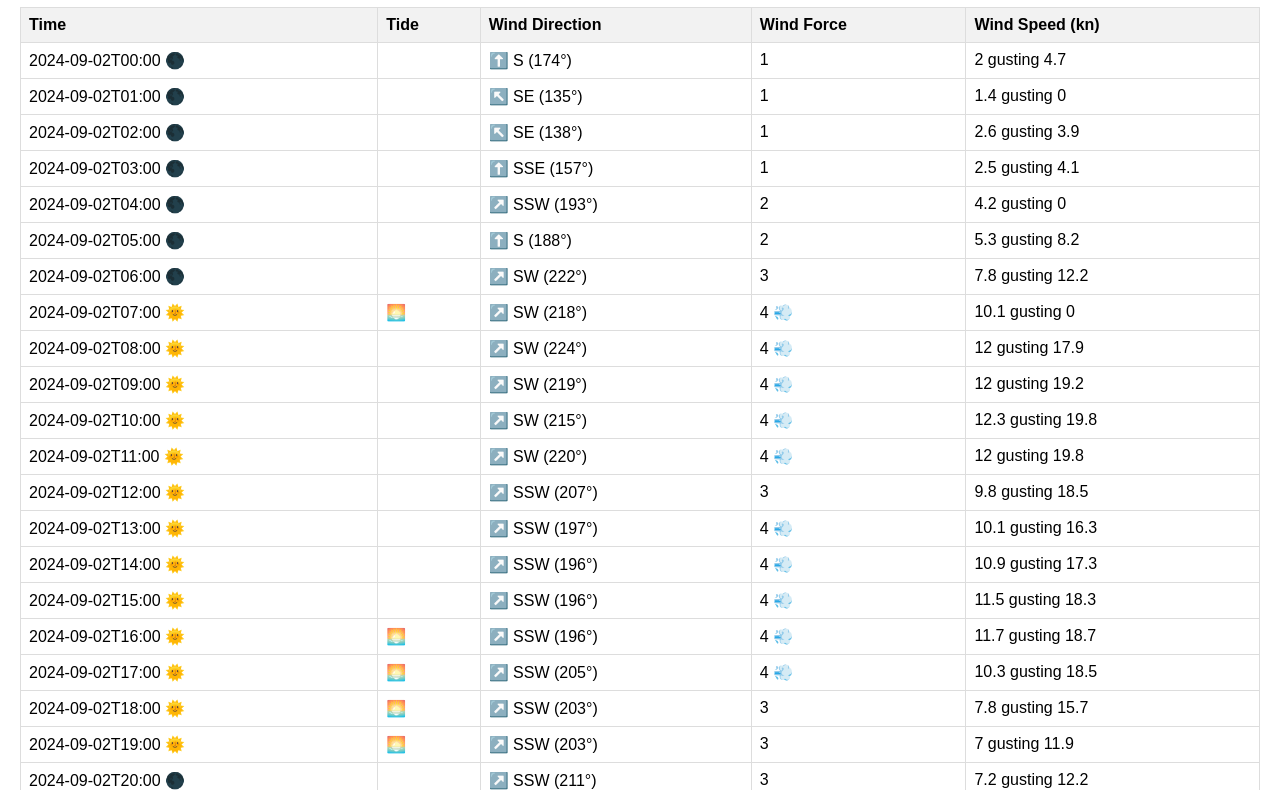
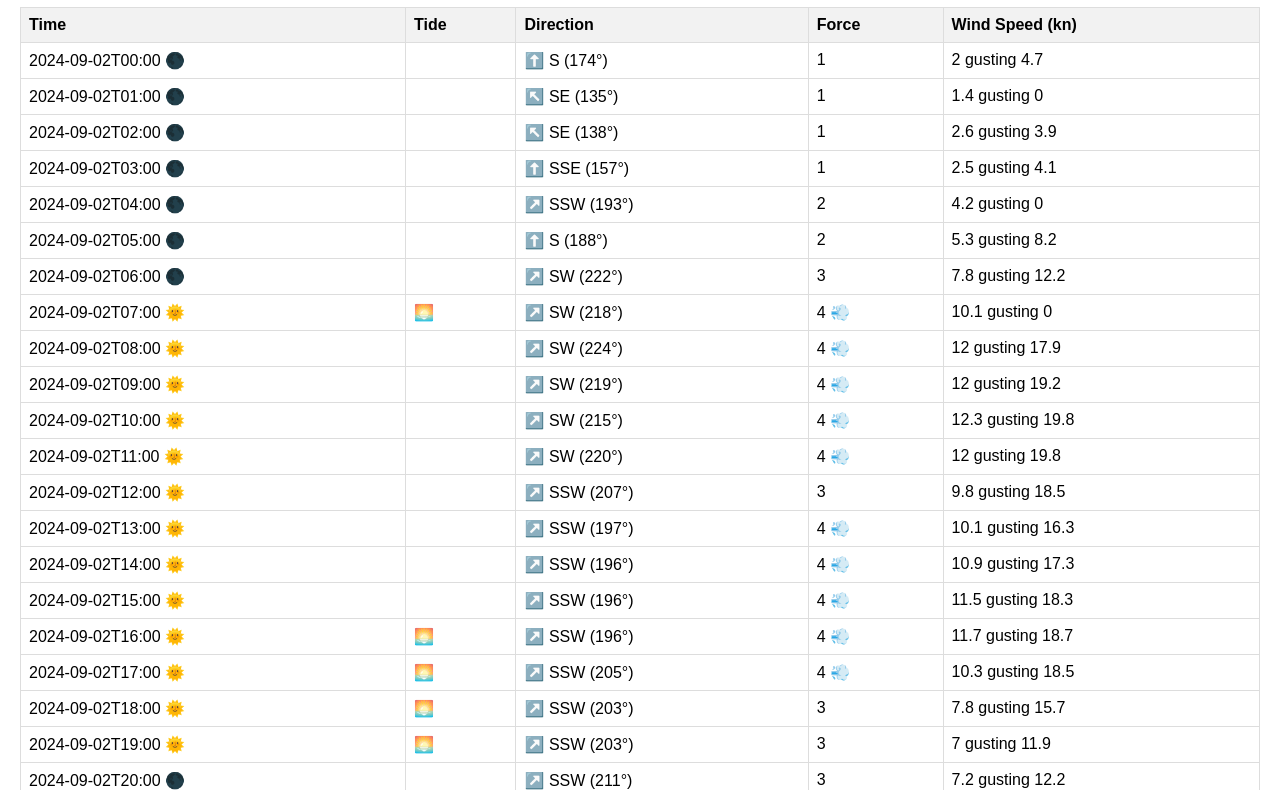
Before and after one commit to dangardner77/surfsup, a plain HTML site: page index.html in a window 1280 px wide. Shown: the part 73-863 px from the top of the page. Drawn offline with Linux system fonts and the light colour scheme.

Commit message:
Update index.html

```diff
--- a/index.html
+++ b/index.html
@@ -45,8 +45,8 @@
             <tr>
                 <th>Time</th>
                 <th>Tide</th>
-                <th>Wind Direction</th>
-                <th>Wind Force</th>
+                <th>Direction</th>
+                <th>Force</th>
                 <th>Wind Speed (kn)</th>
             </tr>
         </thead>
```
